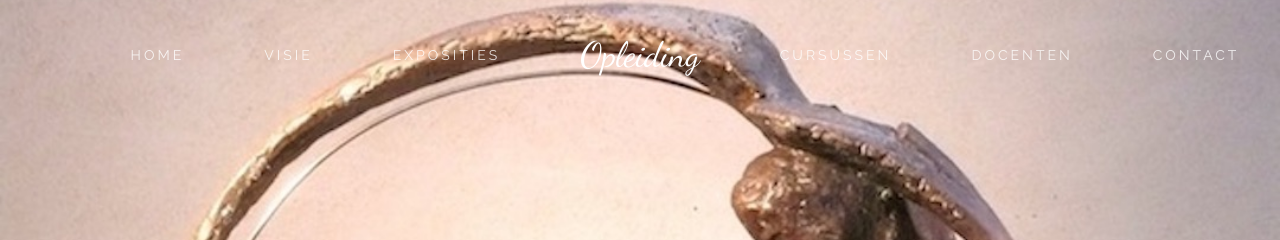
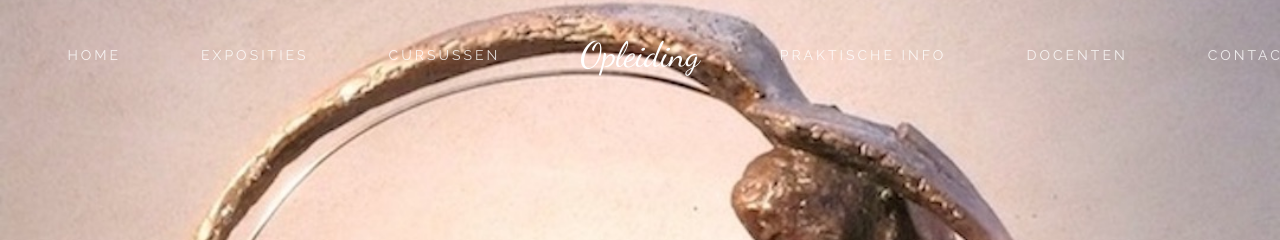
Before and after one commit to feicohajonides2020/feicohajonides2020.github.io, a Jekyll site: the page built from thanks.md, in a window 1280 px wide. Shown: the top 240 px of the page. Built offline with Jekyll 4.4.1, drawn with Linux system fonts in a browser that asks for light colours.

Commit message:
Update navigation_header.yml

```diff
--- a/_data/navigation_header.yml
+++ b/_data/navigation_header.yml
@@ -3,16 +3,16 @@ left:
     - title: Home
       url: /
 
-    - title: Visie
-      url: /about/
-
     - title: Exposities
       url: /exposities/
 
+    - title: Cursussen
+      url: /lessen/
+
 # Navbar right menu navigation links
 right:
-    - title: Cursussen
-      url: /lessen/
+    - title: praktische info
+      url: /about/
 
     - title: Docenten
       url: /opleiding/
```
